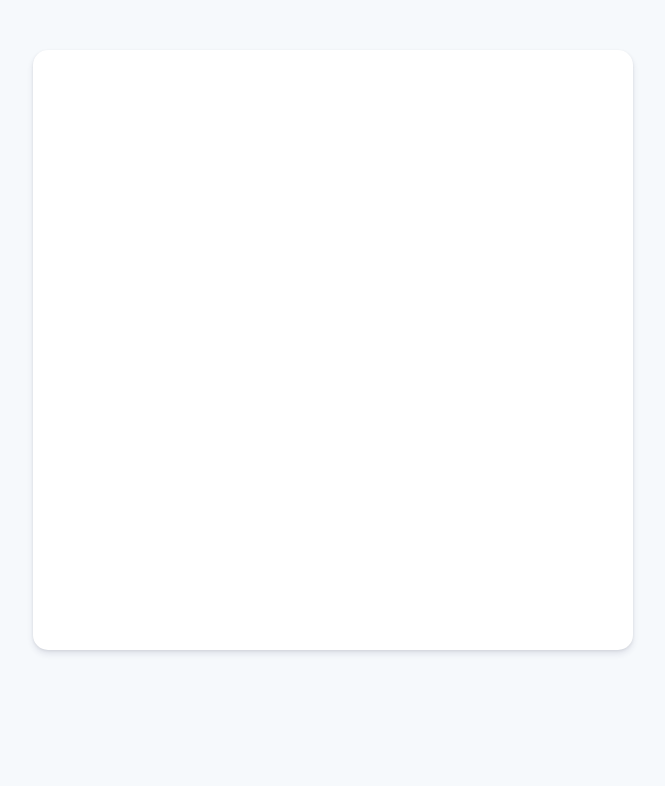
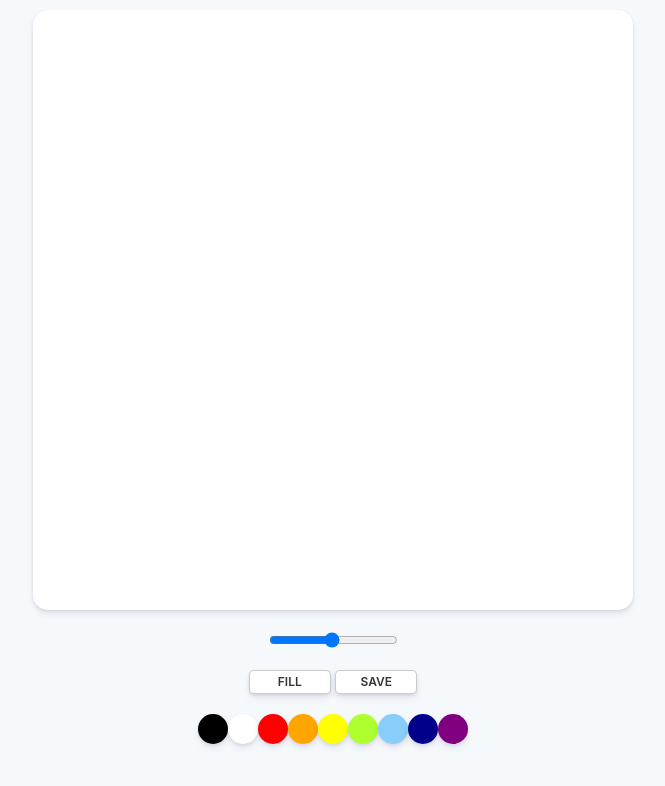
Before and after one commit to mojitozoo20/paintjs, a plain HTML site: page index.html in a window 1280 px wide. Shown: the whole page, without its empty margins (307-972 px from the left). Drawn offline with Linux system fonts and the light colour scheme.

Commit message:
#PaintBoard and Style

```diff
--- a/index.html
+++ b/index.html
@@ -8,6 +8,40 @@
   </head>
   <body>
     <canvas id="jsCanvas" class="canvas"></canvas>
+    <div class="controls">
+      <div class="controls_range">
+        <input
+          type="range"
+          name=""
+          id="jsRange"
+          min="0.1"
+          max="5.0"
+          value="2.5"
+          step="0.1"
+        />
+      </div>
+      <div class="controls_btns">
+        <button id="jsMode">Fill</button>
+        <button id="jsSave">Save</button>
+      </div>
+      <div class="controls_colors" id="jsColors">
+        <div class="controls_color" style="background-color: black;"></div>
+        <div class="controls_color" style="background-color: white;"></div>
+        <div class="controls_color" style="background-color: red;"></div>
+        <div class="controls_color" style="background-color: orange;"></div>
+        <div class="controls_color" style="background-color: yellow;"></div>
+        <div
+          class="controls_color"
+          style="background-color: greenyellow;"
+        ></div>
+        <div
+          class="controls_color"
+          style="background-color: lightskyblue;"
+        ></div>
+        <div class="controls_color" style="background-color: darkblue;"></div>
+        <div class="controls_color" style="background-color: purple;"></div>
+      </div>
+    </div>
     <script src="./app.js"></script>
   </body>
 </html>
--- a/style.css
+++ b/style.css
@@ -7,7 +7,7 @@ body {
   display: flex;
   flex-direction: column;
   align-items: center;
-  padding-top: 50px;
+  padding: 10px 0px;
 }
 
 .canvas {
@@ -17,3 +17,50 @@ body {
   border-radius: 15px;
   box-shadow: 0 4px 6px rgba(50, 50, 93, 0.11), 0 1px 3px rgba(0, 0, 0, 0.08);
 }
+
+.controls {
+  margin-top: 20px;
+  display: flex;
+  flex-direction: column;
+  align-items: center;
+}
+
+.controls .controls_btns {
+  margin-bottom: 20px;
+}
+
+.controls_btns button {
+  all: unset;
+  cursor: pointer;
+  background-color: white;
+  padding: 5px 0px;
+  width: 80px;
+  text-align: center;
+  border-radius: 5px;
+  box-shadow: 0 4px 6px rgba(50, 50, 93, 0.11), 0 1px 3px rgba(0, 0, 0, 0.08);
+  border: 1px solid rgba(0, 0, 0, 0.2);
+  color: rgba(0, 0, 0, 0.8);
+  text-transform: uppercase;
+  font-weight: 600;
+  font-size: 12px;
+}
+
+.controls_btns button:active {
+  transform: scale(0.95);
+}
+
+.controls .controls_colors {
+  display: flex;
+}
+
+.controls_colors .controls_color {
+  width: 30px;
+  height: 30px;
+  border-radius: 25px;
+  cursor: pointer;
+  box-shadow: 0 4px 6px rgba(50, 50, 93, 0.11), 0 1px 3px rgba(0, 0, 0, 0.08);
+}
+
+.controls .controls_range {
+  margin-bottom: 20px;
+}
```
